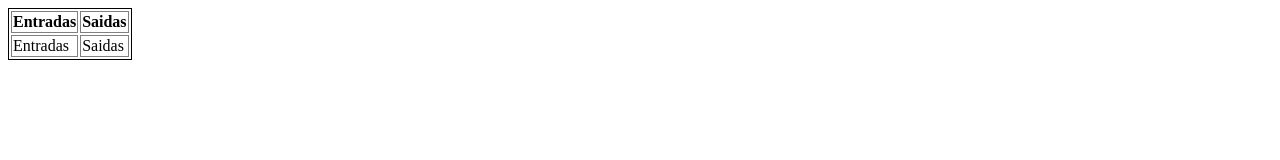
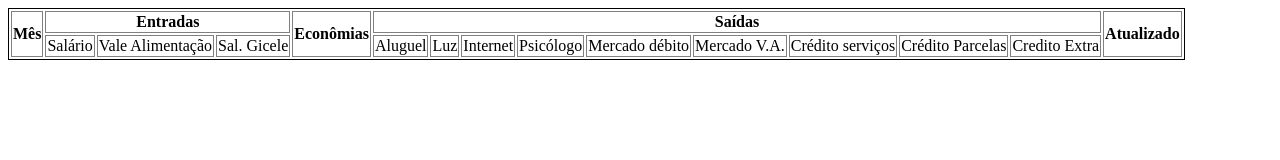
Before and after one commit to AlanGuth/ControleFinanceiro, a plain HTML site: page financeiroAnual.html in a window 1280 px wide. Drawn offline with Linux system fonts and the light colour scheme.

Commit message:
feita toda estrutura html da tabela de economias anual, com entradas e saidas fixos, ideia atual é apenas copiar a planilha e depois implementar

```diff
--- a/appFinanceiro.css
+++ b/appFinanceiro.css
@@ -5,7 +5,6 @@ https://www.hostinger.com/tutorials/website/how-to-link-a-stylesheet-css-file-to
 
 */
 
-
 #tabelaFinanceira {
     border: 1px solid black;
 }
--- a/financeiroAnual.html
+++ b/financeiroAnual.html
@@ -9,12 +9,26 @@
 <body>
 <table id="tabelaFinanceira">
 <tr>
-<th>Entradas</th>
-<th>Saidas</th>
+<th rowspan="2">Mês</th>
+    <!--colspan é a variavel que define quantas colunas estarão sendo ocupadas pela celular-->
+<th colspan="3">Entradas</th>
+<th rowspan="2">Econômias</th>
+<th colspan="9">Saídas</th>
+<th rowspan="2">Atualizado</th>
 </tr>
 <tr>
-    <td>Entradas</td>
-    <td>Saidas</td>
+    <td>Salário</td>
+    <td>Vale Alimentação</td>
+    <td>Sal. Gicele</td>
+    <td>Aluguel</td>
+    <td>Luz</td>
+    <td>Internet</td>
+    <td>Psicólogo</td>
+    <td>Mercado débito</td>
+    <td>Mercado V.A.</td>
+    <td>Crédito serviços</td>
+    <td>Crédito Parcelas</td>
+    <td>Credito Extra</td>
 </tr>
 
 
```
